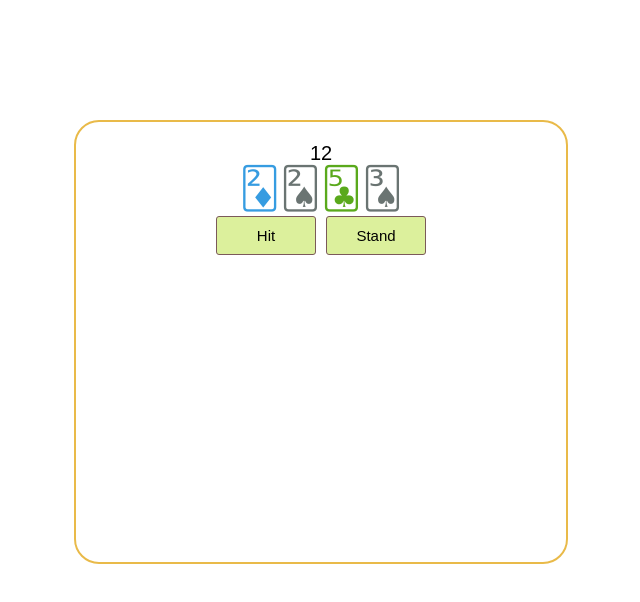
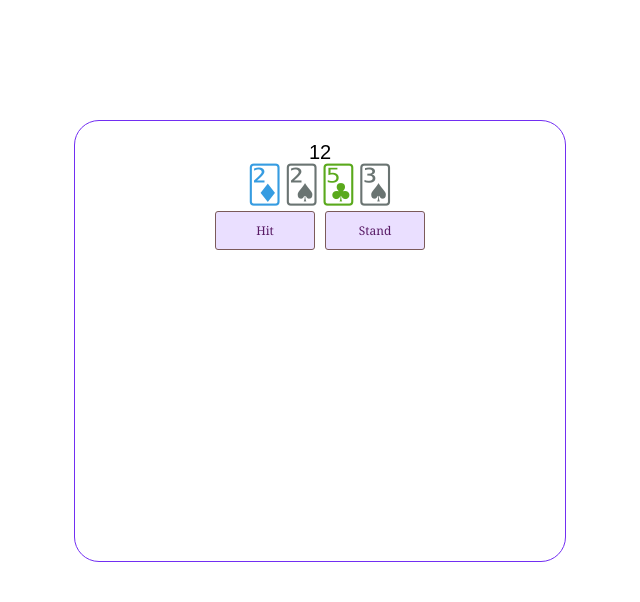
Before and after one commit to damnhotcoffee/blackjack-react, a React app: page / in a window 1280 px wide. Shown: the whole page, without its empty margins (341-981 px from the left). Built offline with nearby package versions, Linux system fonts and the light colour scheme.

Commit message:
Update colors to purple, fonts

```diff
--- a/src/Game.css
+++ b/src/Game.css
@@ -1,6 +1,6 @@
 .board {
   border-radius: 25px;
-  border: 2px solid #E9BA49;
+  border: 1px solid #722EF2;
   padding: 20px;
   width: 450px;
   height: 400px;
@@ -11,10 +11,10 @@
   justify-content: center;
 }
 .card {
-  font-size: 40px;
+  font-size: 36px;
 }
 .card-h {
-  color: #E8674A;
+  color: #DA6FF1;
 }
 .card-c {
   color: #5AA91C;
@@ -34,12 +34,21 @@
   justify-content: center;
 }
 .button-holder button {
-  background-color: #DCF09C;
+  background-color: #EADFFF;
   border: 1px solid #7B5A5A;
   padding: 10px;
   margin: 5px;
   width: 100px;
   border-radius: 3px;
-  font-family: Arial;
-  font-size: 15px;
+  color: #581A65;
+  font-size: 12px;
+  font-family: Georgia;
 }
+.button-holder button:hover {
+  background-color: #C7B4EB;
+}
+
+.button-holder button:active {
+  background-color: #420659;
+  color: #F0F0FF;
+}
--- a/src/Game.js
+++ b/src/Game.js
@@ -17,6 +17,12 @@ class Game extends React.Component {
     this.state = {
       deck: newDeck(),
     };
+  }
+
+  dealCard() {
+    this.setState({
+      // playerCards should be in state
+    });
   }
 
   render() {
@@ -46,6 +52,7 @@ class Game extends React.Component {
             <button
               type="button"
               key={name}
+              onClick={this.dealCard}
             >
               {name}
             </button>
```
